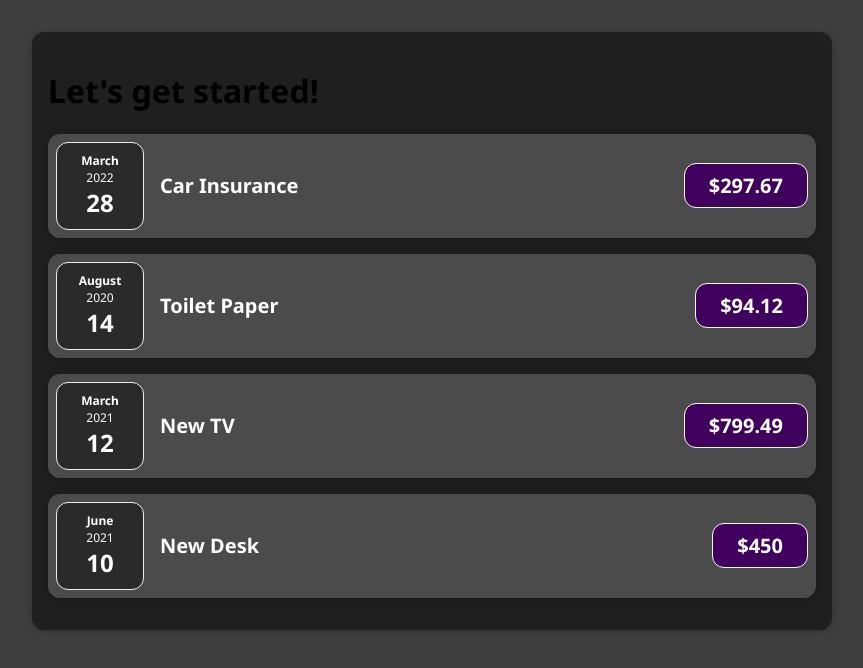
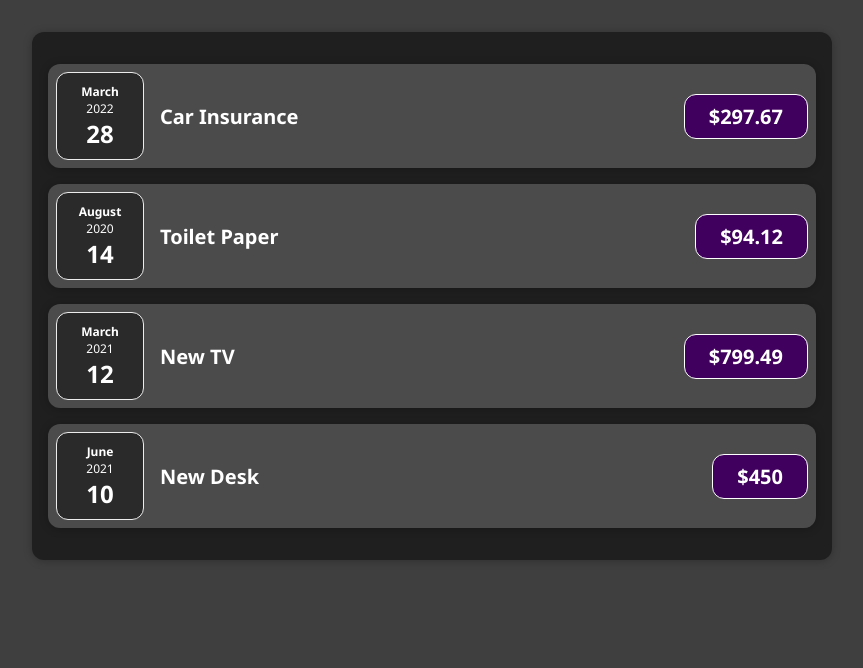
Before and after one commit to fstipo/Expenses-App, a React (Create React App) app: page / in a window 1280 px wide. Shown: the top 668 px of the page, without its empty margins (208-1071 px from the left). Built offline with nearby package versions, Linux system fonts and the light colour scheme.

Commit message:
add wrapper element

```diff
--- a/src/App.js
+++ b/src/App.js
@@ -1,4 +1,5 @@
 import React from 'react';
+import Card from './Card';
 import ExpenseItem from './components/ExpenseItem';
 
 function App() {
@@ -31,38 +32,17 @@
 
   const expensesList = expenses.map((expense) => (
     <ExpenseItem
+      key={expense.id}
       title={expense.title}
       price={expense.amount}
       date={expense.date}
     />
   ));
 
-  return (
-    <div className="expenses">
-      <h1>Let's get started!</h1>
-      {expensesList}
-      {/* <ExpenseItem
-        title={expenses[0].title}
-        date={expenses[0].date.toISOString()}
-        price={expenses[0].amount}
-      />
-      <ExpenseItem
-        title={expenses[1].title}
-        date={expenses[1].date.toISOString()}
-        price={expenses[1].amount}
-      />
-      <ExpenseItem
-        title={expenses[2].title}
-        date={expenses[2].date.toISOString()}
-        price={expenses[2].amount}
-      />
-      <ExpenseItem
-        title={expenses[3].title}
-        date={expenses[3].date.toISOString()}
-        price={expenses[3].amount}
-      /> */}
-    </div>
-  );
+  return <Card className="expenses">{expensesList}</Card>;
+
+  // // with React.createElement
+  // return React.createElement(Card, { className: 'expenses' }, expensesList);
 }
 
 export default App;
--- /dev/null
+++ b/src/Card.css
@@ -0,0 +1,4 @@
+.card {
+  border-radius: 12px;
+  box-shadow: 0 1px 8px rgba(0, 0, 0, 0.25);
+}
--- /dev/null
+++ b/src/Card.js
@@ -0,0 +1,9 @@
+import React from 'react';
+import './Card.css';
+
+const Card = (props) => {
+  const classes = 'card ' + props.className;
+  return <div className={classes}>{props.children}</div>;
+};
+
+export default Card;
--- a/src/components/ExpenseItem.css
+++ b/src/components/ExpenseItem.css
@@ -2,10 +2,8 @@
   display: flex;
   justify-content: space-between;
   align-items: center;
-  box-shadow: 0 2px 8px rgba(0, 0, 0, 0.25);
   padding: 0.5rem;
   margin: 1rem 0;
-  border-radius: 12px;
   background-color: #4b4b4b;
 }
 
--- a/src/components/ExpenseItem.js
+++ b/src/components/ExpenseItem.js
@@ -1,16 +1,17 @@
 import React from 'react';
+import Card from '../Card';
 import ExpenseDate from './ExpenseDate';
 import './ExpenseItem.css';
 
 const ExpenseItem = (props) => {
   return (
-    <div className="expense-item">
+    <Card className="expense-item">
       <ExpenseDate date={props.date} />
       <div className="expense-item__description">
         <h2>{props.title}</h2>
         <div className="expense-item__price">${props.price}</div>
       </div>
-    </div>
+    </Card>
   );
 };
 
--- a/src/index.css
+++ b/src/index.css
@@ -19,6 +19,5 @@
   margin: 2rem auto;
   width: 50rem;
   max-width: 95%;
-  border-radius: 12px;
-  box-shadow: 0 1px 8px rgba(0, 0, 0, 0.25);
+
 }
--- a/src/index.js
+++ b/src/index.js
@@ -1,7 +1,7 @@
 import React from 'react';
 import ReactDOM from 'react-dom/client';
+import App from './App';
 import './index.css';
-import App from './App';
 
 const root = ReactDOM.createRoot(document.getElementById('root'));
 
```
